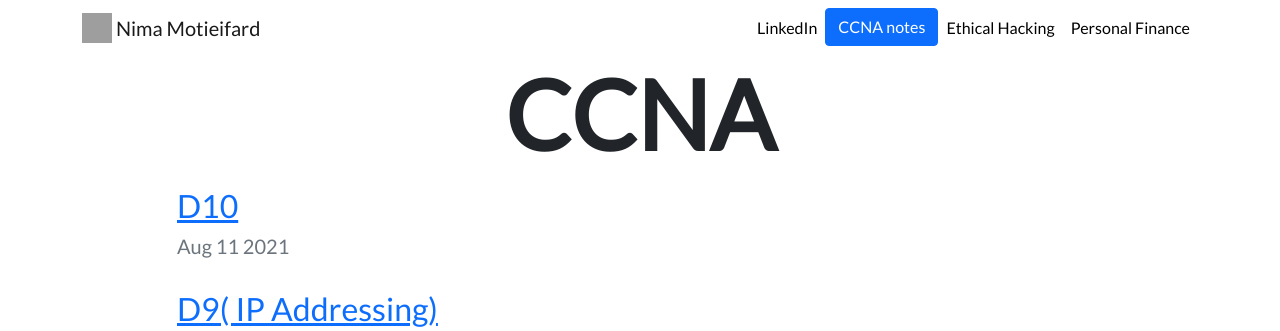
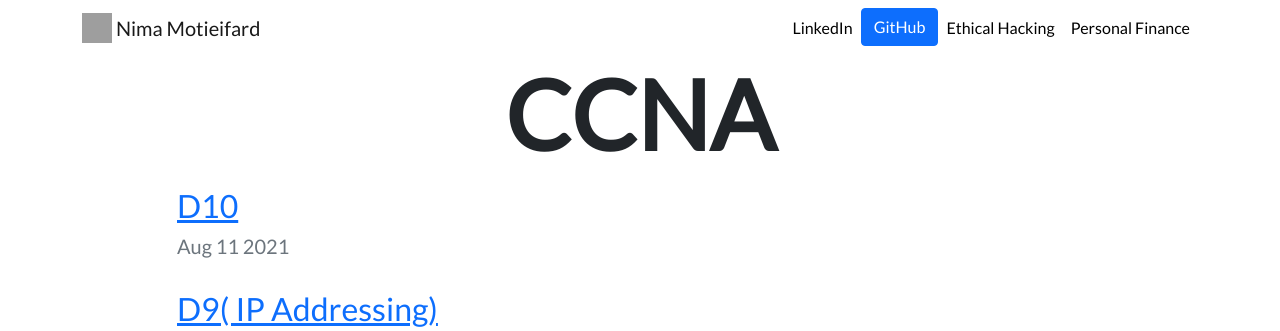
Before and after one commit to nimamot/Personal-Website, a Django app: page /blog/ in a window 1280 px wide. Shown: the top 331 px of the page. Run offline with Django 3.2, Linux system fonts and the light colour scheme; data comes from the database, SQL or seed files in the repository; some libraries are stand-ins or nearby versions; grey boxes are pictures that could not be loaded.

Commit message:
minor changes

```diff
--- a/portfolio/templates/portfolio/base.html
+++ b/portfolio/templates/portfolio/base.html
@@ -40,7 +40,7 @@
             <a class="nav-link" href="https://www.linkedin.com/in/nima-motieifard-130458169/" target="_blank">LinkedIn</a>
           </li>
           <li>
-            <a role="button" href="{% url 'blog:all_blogs' %}" class="btn btn-primary">CCNA notes</a>
+            <a role="button" href="https://github.com/nimamot" class="btn btn-primary" target="blank">GitHub</a>
                       <li class="nav-item">
             <a class="nav-link" href="{% url 'linux:all_linux' %}" >Ethical Hacking</a>
           </li>
```
